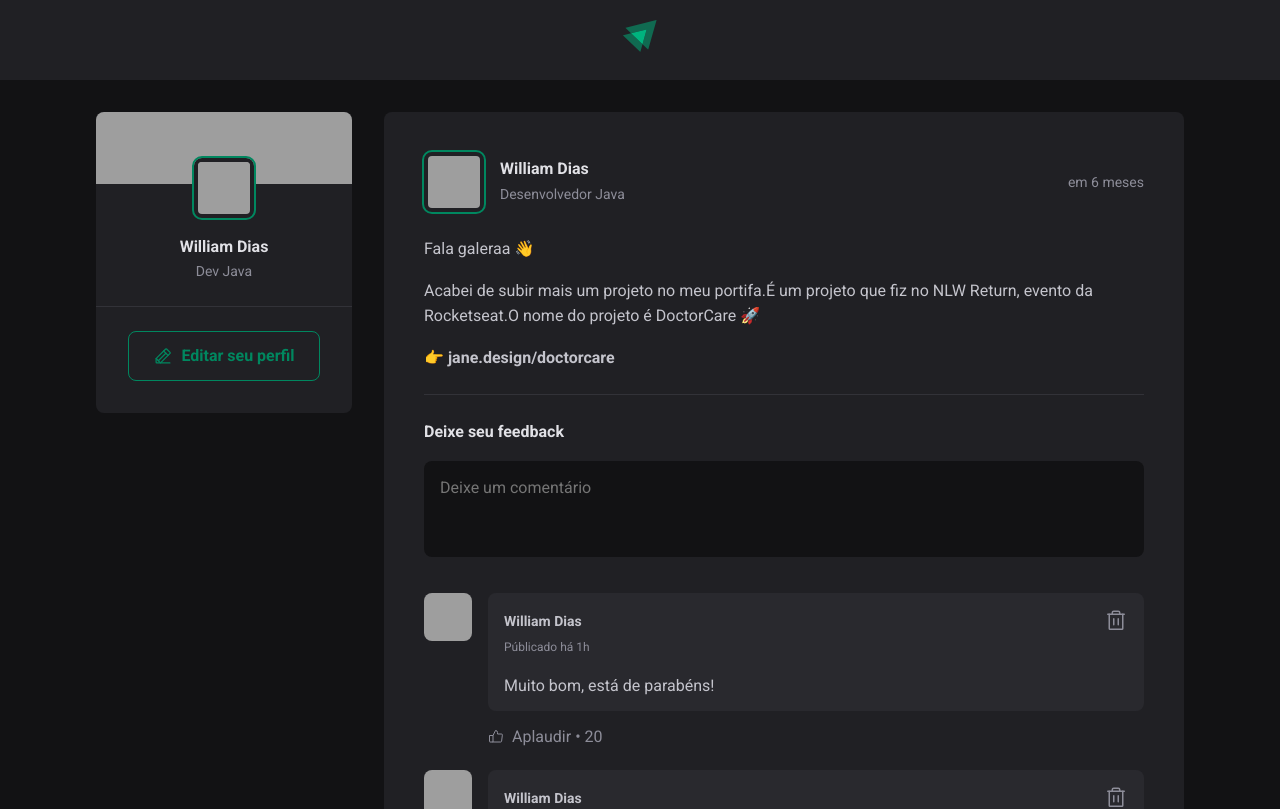
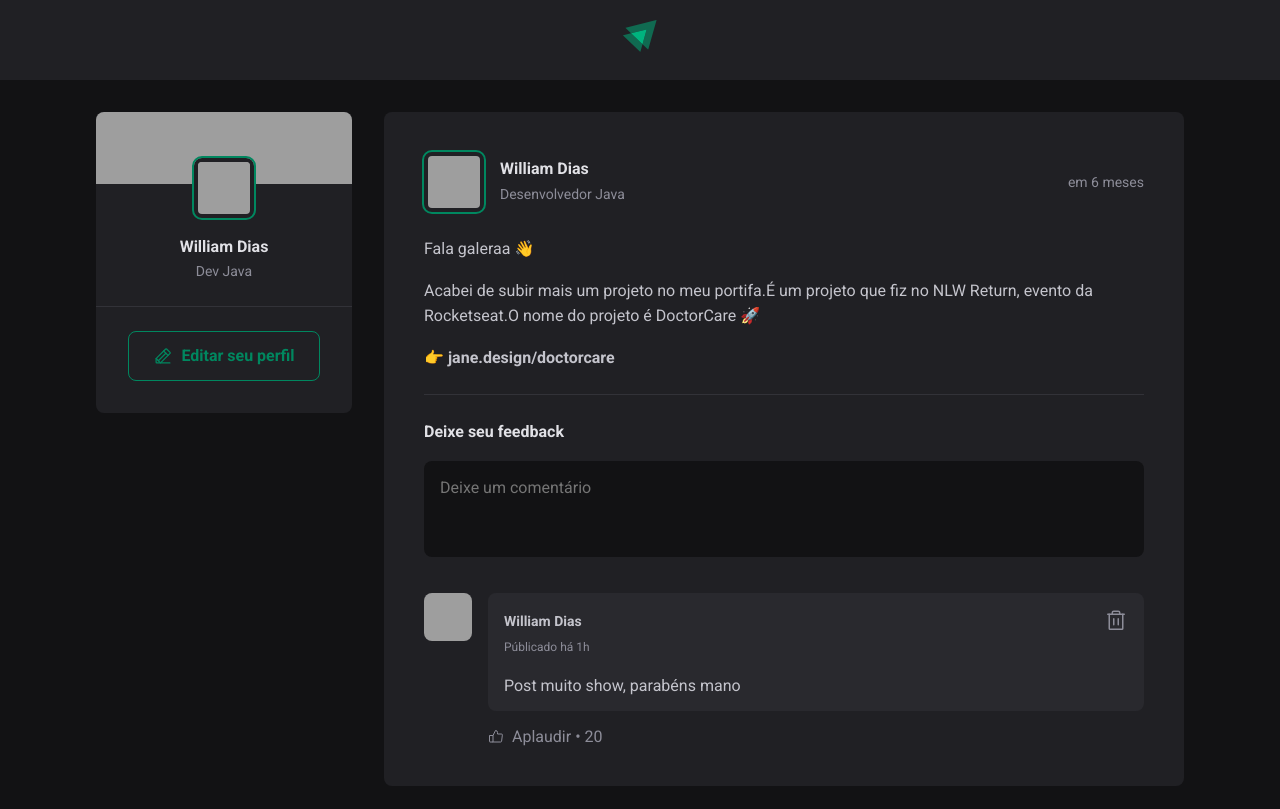
Before and after one commit to WilliamWJD/Ignite-feed, a React (Vite) app: page / in a window 1280 px wide. Shown: the top 809 px of the page. Built offline with nearby package versions, Linux system fonts and the light colour scheme; grey boxes are pictures that could not be loaded.

Commit message:
feat: criando comentario novo

```diff
--- a/src/components/Comment/index.jsx
+++ b/src/components/Comment/index.jsx
@@ -4,7 +4,7 @@
 
 import { Avatar } from '../Avatar';
 
-export function Comment() {
+export function Comment({ content }) {
     return (
         <div className={styles.comment}>
             <Avatar hasBorder={false} src="https://github.com/williamwjd.png" />
@@ -20,7 +20,7 @@
                             <Trash size={24} />
                         </button>
                     </header>
-                    <p>Muito bom, está de parabéns!</p>
+                    <p>{content}</p>
                 </div>
                 <footer>
                     <button>
--- a/src/components/Post/index.jsx
+++ b/src/components/Post/index.jsx
@@ -1,3 +1,4 @@
+import { useState } from 'react';
 import { format, formatDistanceToNow } from 'date-fns';
 import ptBr from 'date-fns/locale/pt-BR';
 
@@ -7,6 +8,12 @@
 import { Avatar } from '../Avatar';
 
 export function Post({ author, publishedAt, content }) {
+    const [comments, setComments] = useState([
+        'Post muito show, parabéns mano'
+    ]);
+
+    const [newCommentText, setNewCommentText] = useState('');
+
     const publishedDateFormatted = format(publishedAt, "d 'de' LLLL 'às' HH:mm'h'", {
         locale: ptBr
     });
@@ -15,6 +22,12 @@
         locale: ptBr,
         addSuffix: true
     });
+
+    function handleCreateNewComment() {
+        event.preventDefault();
+        setComments([...comments, newCommentText]);
+        setNewCommentText('');
+    }
 
     return (
         <article className={styles.post}>
@@ -42,10 +55,13 @@
                 })}
             </div>
 
-            <form className={styles.commentForm}>
+            <form onSubmit={handleCreateNewComment} className={styles.commentForm}>
                 <strong>Deixe seu feedback</strong>
                 <textarea
                     placeholder="Deixe um comentário"
+                    name="comment"
+                    onChange={e => setNewCommentText(e.target.value)}
+                    value={newCommentText}
                 />
                 <footer>
                     <button type="submit">Publicar</button>
@@ -53,9 +69,11 @@
             </form>
 
             <div className={styles.commentList}>
-                <Comment />
-                <Comment />
-                <Comment />
+                {comments.map(comment => (
+                    <Comment
+                        content={comment}
+                    />
+                ))}
             </div>
         </article>
     )
```
